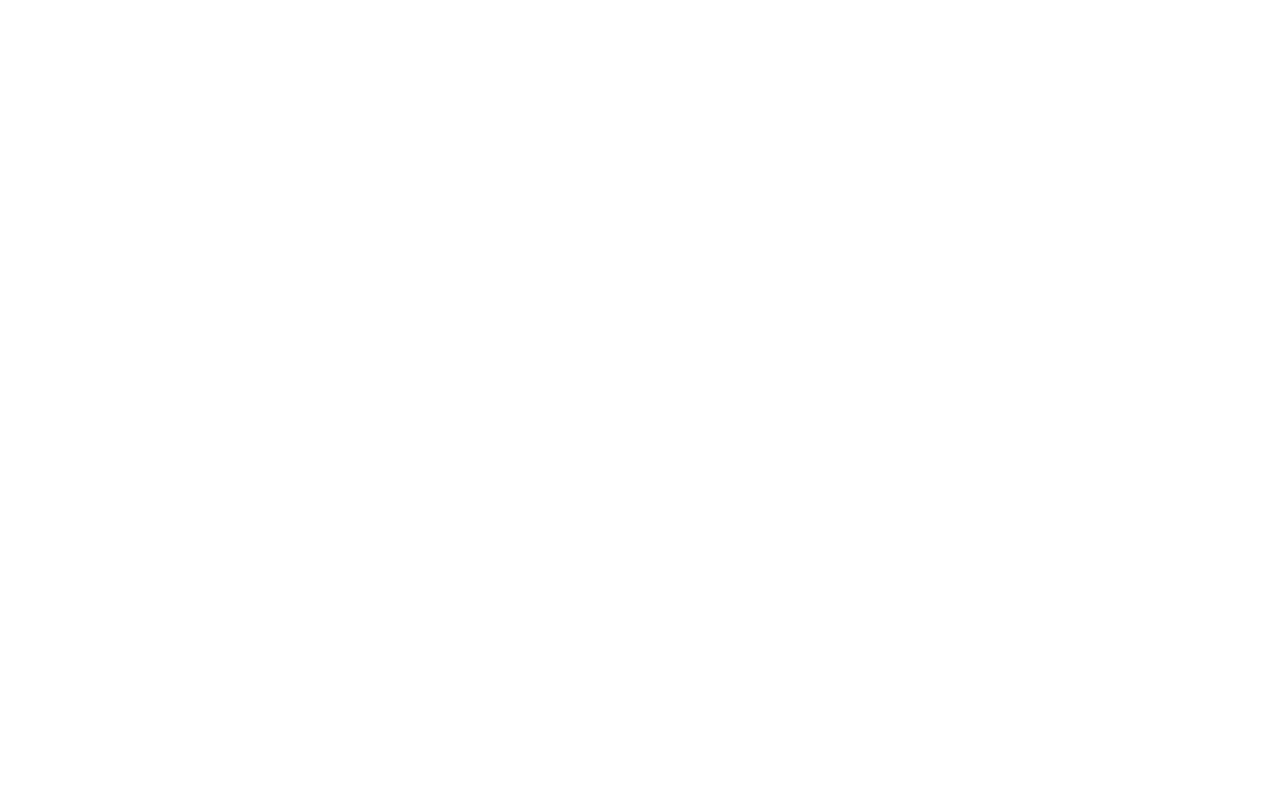
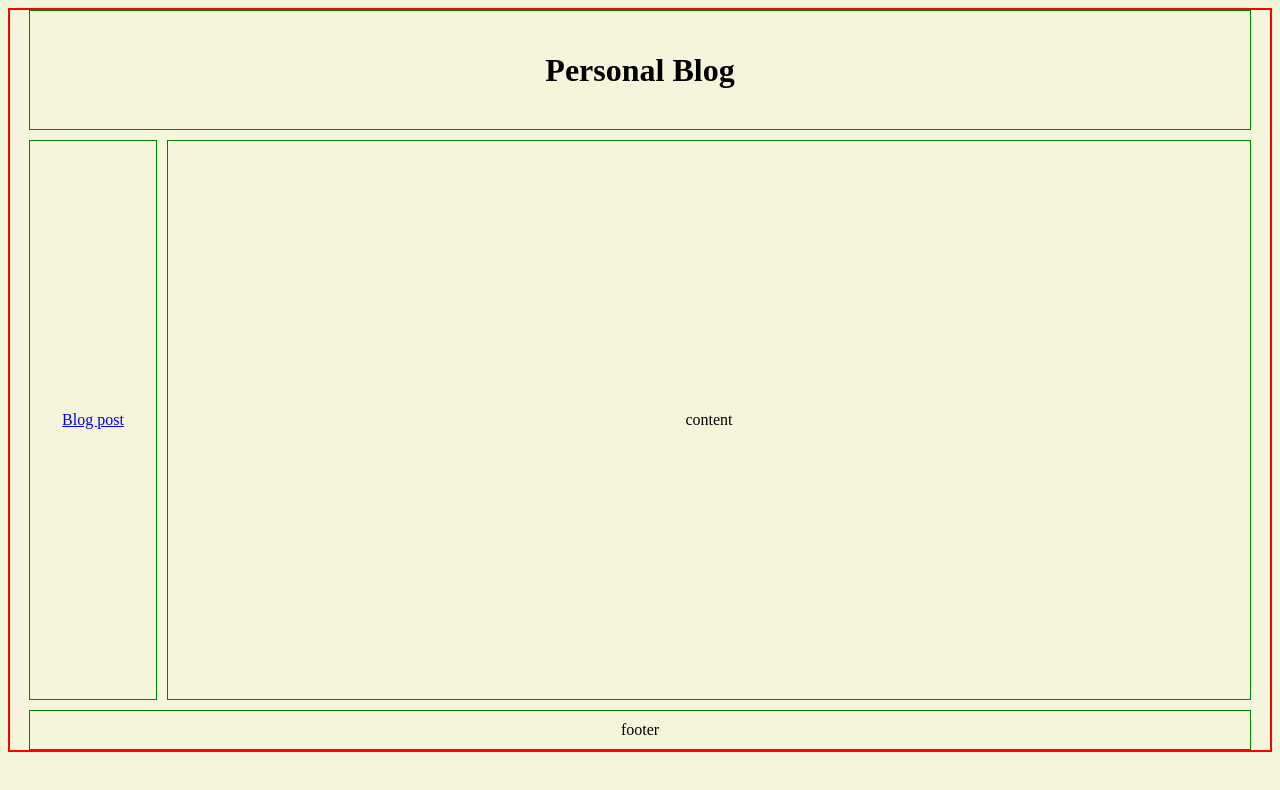
Before and after one commit to jbergmeier/personalBlog, a plain HTML site: page index.html in a window 1280 px wide. Drawn offline with Linux system fonts and the light colour scheme.

Commit message:
first share - save

```diff
--- /dev/null
+++ b/css/blog_homepage.css
@@ -0,0 +1,58 @@
+body {
+    background-color: beige;
+}
+
+
+.container {
+    display: grid;
+    width: 100wh;
+    margin: auto;
+    grid-template-columns: 90vw;
+    grid-template-rows: 10vh 5vh 70vh 1fr;
+    grid-template-areas:
+        "hd"
+        "sd"
+        "main"
+        "ft";
+    grid-gap: 10px;
+    border: 2px red solid;
+    justify-content: center;
+}
+
+.box {
+    display: flex;
+    align-items: center;
+    justify-content: center;
+    border: 1px green solid;
+    padding: 15px;
+}
+
+#header {
+    grid-area: hd;
+}
+
+#nav {
+    grid-area: sd;
+}
+
+#content {
+    grid-area: main;
+}
+
+#footer {
+    grid-area: ft;
+}
+
+@media (min-width: 900px) {
+    .container {
+        grid-template-columns: 10vw 80vw;
+        grid-template-rows: 15vh 70vh 5vh;
+        grid-template-areas:
+            "hd hd hd hd hd hd hd hd"
+            "sd main main main main main main main"
+            "ft ft ft ft ft ft ft ft";
+    }
+}
+
+/* grid-auto-rows: minmax(100px, auto) sets rows height to min 100*/
+/* grid-template-columns: repeat(6, fr) FR uses the leftoverspace */
--- a/index.html
+++ b/index.html
@@ -4,6 +4,14 @@
     <meta charset="UTF-8" />
     <meta name="viewport" content="width=device-width, initial-scale=1.0" />
     <title>Personal Blog</title>
+    <link rel="stylesheet" type="text/css" href="css/blog_homepage.css" />
   </head>
-  <body></body>
+  <body>
+    <div class="container">
+      <header class="box" id="header"><h1>Personal Blog</h1></header>
+      <nav class="box" id="nav"><a href="blog_post.html">Blog post</a></nav>
+      <div class="box" id="content">content</div>
+      <footer class="box" id="footer">footer</footer>
+    </div>
+  </body>
 </html>
```
